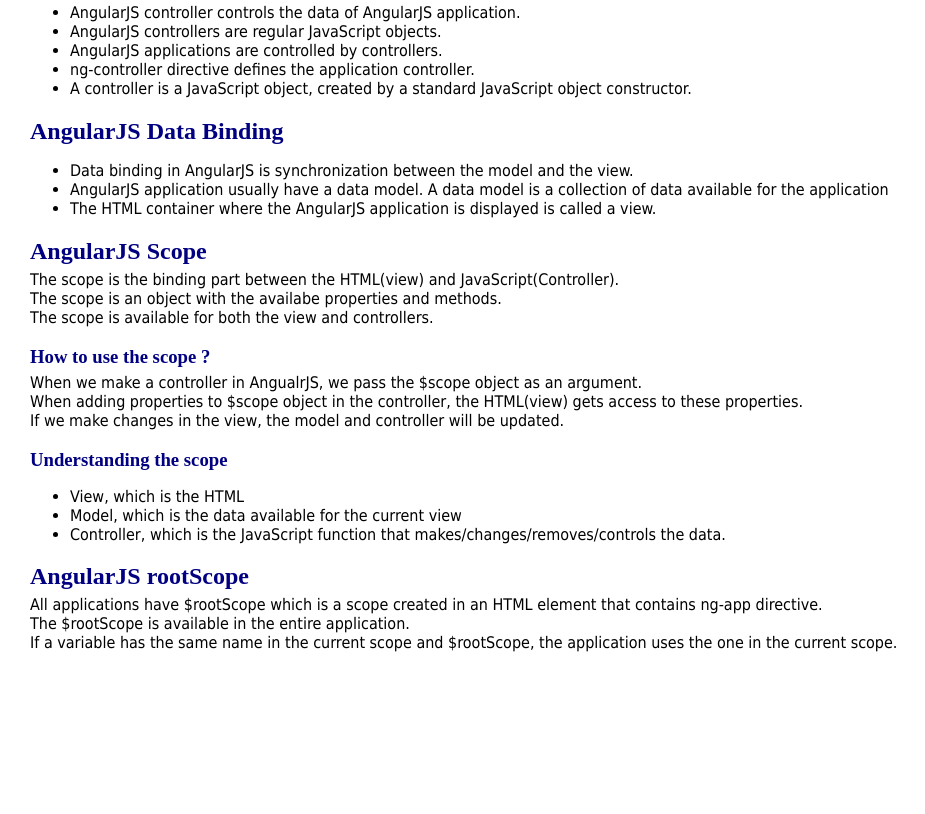
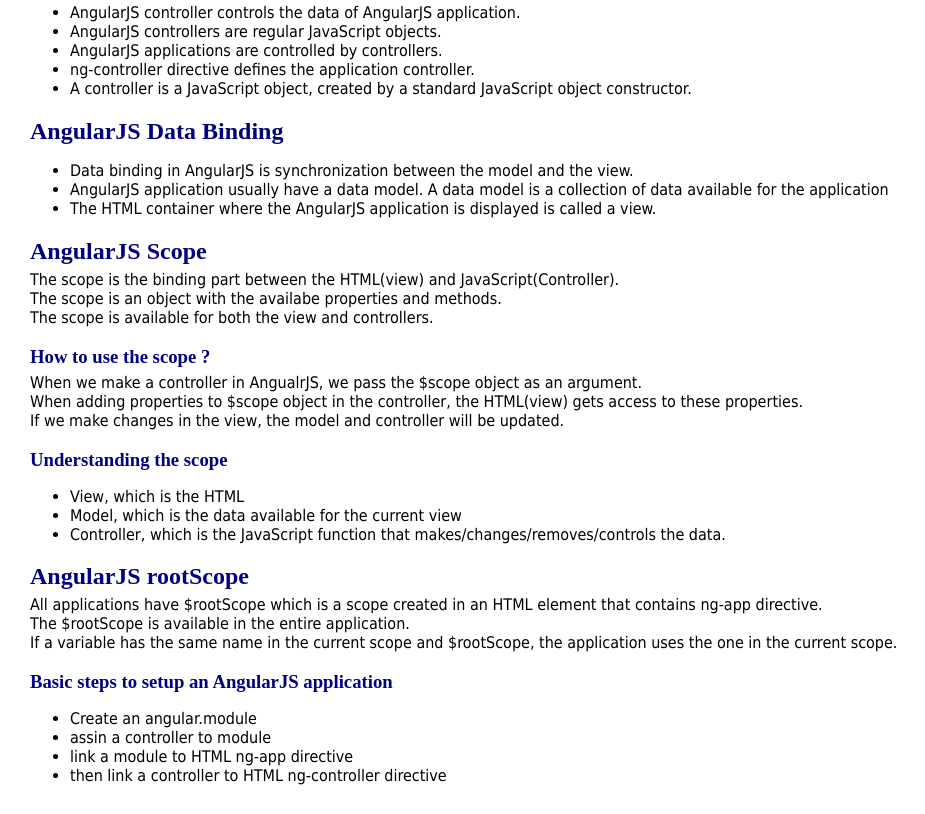
Before and after one commit to mdafsha9/AngularJS-Tutorials, a plain HTML site: page index.html in a window 1280 px wide. Shown: the part 788-1602 px from the top of the page, without its empty margins (0-925 px from the left). Before the commit the page ends 1469 px from the top, so only its background shows below. Drawn offline with nearby package versions, Linux system fonts and the light colour scheme.

Commit message:
basic steps to create a AngularJS app

```diff
--- a/index.html
+++ b/index.html
@@ -74,5 +74,12 @@
     <p>All applications have $rootScope which is a scope created in an HTML element that contains ng-app directive.<br>
     The $rootScope is available in the entire application.<br>
     If a variable has the same name in the current scope and $rootScope, the application uses the one in the current scope. </p>
+    <h3>Basic steps to setup an AngularJS application</h3>
+    <ul>
+      <li>Create an angular.module</li>
+      <li>assin a controller to module</li>
+      <li>link a module to HTML ng-app directive</li>
+      <li>then link a controller to HTML ng-controller directive</li>
+    </ul
   </body>
 </html>
```
